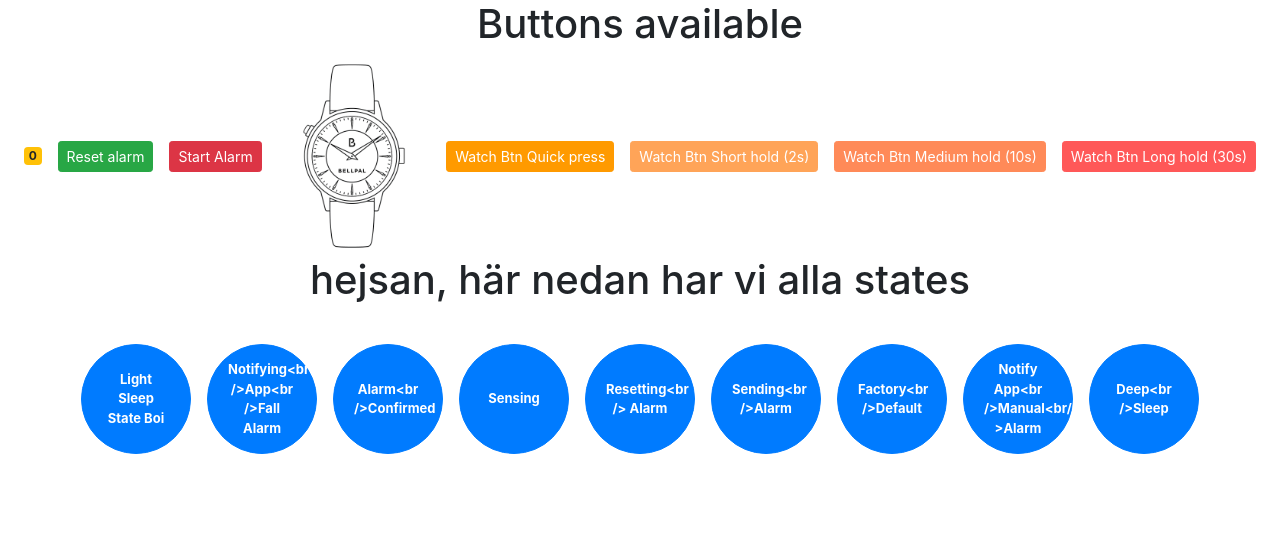
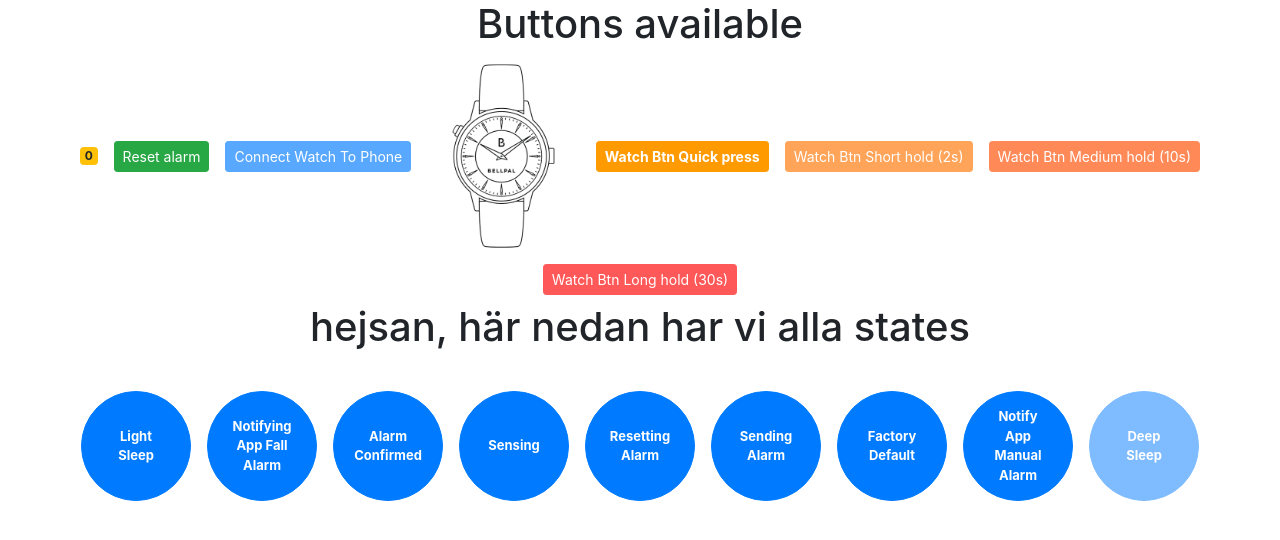
Before and after one commit to duriumm/Bellpal-react-website, a React (Create React App) app: page / in a window 1280 px wide. Shown: the top 540 px of the page. Built offline with nearby package versions, Linux system fonts and the light colour scheme.

Commit message:
Statebuttons change opacity based on stateChange. Watch btns have bold text on enabled. Timer on 120 sec in factory state, then goes back to deep sleep state

```diff
--- a/src/App.css
+++ b/src/App.css
@@ -14,14 +14,10 @@ img {
   padding: 14px 20px;
   border-radius: 55px;
   font-size: 13px;
-  /* word-break: break-word; // This didnt work either. Word still goes outside circle */
   font-weight: bold;
   text-align: center;
-}
-
-/* This didnt work :( */
-#testing {
-  width: 500;
+  white-space: normal !important;
+  word-wrap: break-word;
 }
 
 .btn-Quick-Press {
--- a/src/components/buttonBar.jsx
+++ b/src/components/buttonBar.jsx
@@ -15,15 +15,15 @@ const ENUMSTATE = {
 };
  /// CHECK HERE /// CHECK HERE /// CHECK HERE /// CHECK HERE /// CHECK HERE /// CHECK HERE /// CHECK HERE
 const newArrayInsteadOfMap = [
-  { btnId: "lightSleepStateBtn", textOnBtn: "Light Sleep State Boi"},
-  { btnId: "notifyingAppFallAlarmStateBtn", textOnBtn: "Notifying<br />App<br />Fall Alarm"},
-  { btnId: "alarmConfirmedStateBtn", textOnBtn: "Alarm<br />Confirmed"},
+  { btnId: "lightSleepStateBtn", textOnBtn: "Light Sleep"},
+  { btnId: "notifyingAppFallAlarmStateBtn", textOnBtn: "Notifying App Fall Alarm"},
+  { btnId: "alarmConfirmedStateBtn", textOnBtn: "Alarm Confirmed"},
   { btnId: "sensingStateBtn", textOnBtn: "Sensing"},
-  { btnId: "resettingAlarmStateBtn", textOnBtn: "Resetting<br /> Alarm"},
-  { btnId: "sendingAlarmStateBtn", textOnBtn: "Sending<br />Alarm"},
-  { btnId: "factoryDefaultStateBtn", textOnBtn: "Factory<br />Default"},
-  { btnId: "notifyingAppManualAlarmStateBtn", textOnBtn: "Notify App<br />Manual<br/ >Alarm"},
-  { btnId: "deepSleepStateBtn", textOnBtn: "Deep<br />Sleep"}
+  { btnId: "resettingAlarmStateBtn", textOnBtn: "Resetting Alarm"},
+  { btnId: "sendingAlarmStateBtn", textOnBtn: "Sending Alarm"},
+  { btnId: "factoryDefaultStateBtn", textOnBtn: "Factory Default"},
+  { btnId: "notifyingAppManualAlarmStateBtn", textOnBtn: "Notify App Manual Alarm"},
+  { btnId: "deepSleepStateBtn", textOnBtn: "Deep Sleep"}
 
 ];
 
@@ -35,11 +35,9 @@ const ButtonBar = () => {
   const [intervalId, setIntervalId] = useState(null);
   const [currentState, setCurrentState] = useState(ENUMSTATE.DEEP_SLEEP_STATE); // Sätts denna på varje re-render
   const [previousButton, setPreviousButton] = useState(null);
+  const [deepSleepTimer, setDeepSleepTimer] = useState(null);
 
-  const changeOpacityAndStateOnClick = (buttonInputId) => {
-    if (previousButton != null) { document.getElementById(previousButton).style.opacity = 1.0; } // Sätter förra knappens opacity till 1.0 för att markera EJ vald (MUTATION!?)}
-    document.getElementById(buttonInputId).style.opacity = 0.5; // Sätter nuvarande knapp till 0.5 för att markera att den är val (MUTATION!?)
-    setPreviousButton(buttonInputId); // Sätter nuvarande knapp till previous button för att kunna access den senare
+  const changeStateOnClick = (buttonInputId) => {
 
     // Gör om detta så inputen från varje knapp är sin egen state så behövs bara 1 setCurrentState(stateInput)
     if      (buttonInputId === "lightSleepStateBtn")             { setCurrentState(ENUMSTATE.LIGHT_SLEEP_STATE);                }
@@ -53,10 +51,20 @@ const ButtonBar = () => {
     else if (buttonInputId === "deepSleepStateBtn")              { setCurrentState(ENUMSTATE.DEEP_SLEEP_STATE);                 }
   };
 
+  const changeOpacityOnStateButton = (buttonId) => {
+    if (previousButton != null) { document.getElementById(previousButton).style.opacity = 1.0; }
+    document.getElementById(buttonId).style.opacity = 0.5;
+    setPreviousButton(buttonId);
+  };
+
   // Enable and Disable buttons each time currentState is being changed
   useEffect(() => {
     console.log("Current state in useEffect but BEFORE check: "+currentState);
     if(currentState === ENUMSTATE.DEEP_SLEEP_STATE){
+      setDeepSleepTimer(clearTimeout(deepSleepTimer));
+      changeOpacityOnStateButton("deepSleepStateBtn");
+
+      disableButton("ConnectWatchToPhone");
       enableButton("QuickPress"); // Enters factory default
       disableButton("ShortHold");
       disableButton("MediumHold");
@@ -64,48 +72,83 @@ const ButtonBar = () => {
       // TO-DO - either here or other place. Turn off the alarm.
     }
     else if(currentState === ENUMSTATE.FACTORY_DEFAULT_STATE){
+      changeOpacityOnStateButton("factoryDefaultStateBtn");
+      // TO-DO - Make watch LED blink accordingly to state (blue,null)
+
+      setDeepSleepTimer(setTimeout(() => setCurrentState(ENUMSTATE.DEEP_SLEEP_STATE), 120000)); // Changes back to deepSleep state after 120 sec
+
+      enableButton("ConnectWatchToPhone");
       disableButton("QuickPress");
       disableButton("ShortHold");
       disableButton("MediumHold");
       disableButton("LongHold");
     }
     else if(currentState === ENUMSTATE.SENSING_STATE){
+
+      setDeepSleepTimer(clearTimeout(deepSleepTimer)); // Clear timer so we dont go back to deep sleep state
+      changeOpacityOnStateButton("sensingStateBtn");
+
+      disableButton("ConnectWatchToPhone");
       disableButton("QuickPress");  // Man får grönt ljus men ingen action
       enableButton("ShortHold");    // Man får grönt ljus och vid 10s trigarr man manual alarm
       disableButton("MediumHold");  // Man får grönt ljus men ingen action
       enableButton("LongHold");     // Man får grönt ljus och gör factory reset efter 30s
     }
     else if(currentState === ENUMSTATE.LIGHT_SLEEP_STATE){
+      setDeepSleepTimer(clearTimeout(deepSleepTimer)); // Clear timer so we dont go back to deep sleep state
+      changeOpacityOnStateButton("lightSleepStateBtn");
+
+      disableButton("ConnectWatchToPhone");
       disableButton("QuickPress");  // Man får grönt ljus men ingen action
       enableButton("ShortHold");    // Man får grönt ljus och vid 10s trigarr man manual alarm
       disableButton("MediumHold");  // Man får grönt ljus men ingen action
       enableButton("LongHold");     // Man får grönt ljus och gör factory reset efter 30s
     }
     else if(currentState === ENUMSTATE.NOTIFYING_APP_FALL_ALARM_STATE){
+      setDeepSleepTimer(clearTimeout(deepSleepTimer)); // Clear timer so we dont go back to deep sleep state
+      changeOpacityOnStateButton("notifyingAppFallAlarmStateBtn");
+
+      disableButton("ConnectWatchToPhone");
       disableButton("QuickPress");
       disableButton("ShortHold");
       enableButton("MediumHold");   // Reset alarm
       enableButton("LongHold");     // Factory reset watch
     }
     else if(currentState === ENUMSTATE.NOTIFYING_APP_MANUAL_ALARM_STATE){
+      setDeepSleepTimer(clearTimeout(deepSleepTimer)); // Clear timer so we dont go back to deep sleep state
+      changeOpacityOnStateButton("notifyingAppManualAlarmStateBtn");
+
+      disableButton("ConnectWatchToPhone");
       disableButton("QuickPress");
       disableButton("ShortHold");
       enableButton("MediumHold");   // Reset alarm
       enableButton("LongHold");     // Factory reset watch
     }
     else if(currentState === ENUMSTATE.SENDING_ALARM_STATE){
+      setDeepSleepTimer(clearTimeout(deepSleepTimer)); // Clear timer so we dont go back to deep sleep state
+      changeOpacityOnStateButton("sendingAlarmStateBtn");
+
+      disableButton("ConnectWatchToPhone");
       disableButton("QuickPress");
       disableButton("ShortHold");
       enableButton("MediumHold");   // Reset alarm
       enableButton("LongHold");     // Factory reset watch
     }
     else if(currentState === ENUMSTATE.ALARM_CONFIRMED_STATE){
+      setDeepSleepTimer(clearTimeout(deepSleepTimer)); // Clear timer so we dont go back to deep sleep state
+      changeOpacityOnStateButton("alarmConfirmedStateBtn");
+
+      disableButton("ConnectWatchToPhone");
       disableButton("QuickPress");
       disableButton("ShortHold");
       enableButton("MediumHold");   // Reset alarm
       enableButton("LongHold");     // Factory reset watch
     }
     else if(currentState === ENUMSTATE.RESETTING_ALARM_STATE){
+      setDeepSleepTimer(clearTimeout(deepSleepTimer)); // Clear timer so we dont go back to deep sleep state
+      changeOpacityOnStateButton("resettingAlarmStateBtn");
+
+      disableButton("ConnectWatchToPhone");
       disableButton("QuickPress");
       disableButton("ShortHold");
       disableButton("MediumHold");
@@ -114,12 +157,8 @@ const ButtonBar = () => {
   },[currentState]);
 
 
-  const handleOnAlarmClick = () => {
-    setAlarmed(true);
-    const id = setInterval(() => {
-      setCounter((counter) => counter + 1);
-    }, 1000);
-    setIntervalId(id);
+  const connectWatchToPhone = () => {
+    setCurrentState(ENUMSTATE.SENSING_STATE);
   };
 
   const handleOnResetAlarmClick = () => {
@@ -132,15 +171,18 @@ const ButtonBar = () => {
 
   const enableButton = (buttonId) => {
     document.getElementById(buttonId).disabled = false;
+    document.getElementById(buttonId).style.fontWeight = "bold";
   };
   const disableButton = (buttonId) => {
     document.getElementById(buttonId).disabled = true;
+    document.getElementById(buttonId).style.fontWeight = "normal";
   };
 
   const handleOnWatchButton_QuickPress = () => {
     // TO-DO - If we are in deep sleep state, this buttonpress should take us to Factory default state
     //setCurrentState(ENUMSTATE.LIGHT_SLEEP_STATE);
-    console.log("current enumstate is: " + currentState);
+    setCurrentState(ENUMSTATE.FACTORY_DEFAULT_STATE);
+    console.log("We pressed quikcpress and entered factory default state");
 
   };
 
@@ -177,45 +219,7 @@ const ButtonBar = () => {
 
 
 
-  // "DETTA E TYP MAIN HEHHEH"
-
-
-  // if(isFirstTimeRendering === true){
-  //   console.log("first time rendering!");
-  //   setIsFirstTimeRendering(false);
-  // }
-  // else if(isFirstTimeRendering === false){
-  //   console.log("NOT first time rendering!");
-  //   //startInitDeepSleepState();
-  //   testDisableButtons("QuickPress");
-  // }
-
-  //changeWatchButtonsBasedOnState();
-
-  // startInitDeepSleepState();
-  // enableButton("ShortHold");
-  // //changeButtonBasedOnState("ShortHold");
-  // if(currentState == ENUMSTATE.DEEP_SLEEP_STATE) {
-  //   console.log("we are in DEEP SLEEP state bruh");
-  //   disableButton("ShortHold");
-  //   disableButton("MediumHold");
-  //   disableButton("LongHold");
-  //   enableButton = ("QuickPress");
-
-  // // Quick press = Go to factory default state
-  // // Short hold  = NO change at all (gray out)
-  // // Medium hold = NO change at all (gray out)
-  // // Long hold   = NO change at all (gray out)
-  // }
-
-
-
-  // Denna if sats kör på varje RE-render av något objekt
-  // if(counter >= 30){
-  //   clearInterval(intervalId);
-  // }
   console.log("Actual active state is: " + currentState);
-  //changeWatchButtonsBasedOnState();
 
   return (
     <div>
@@ -227,10 +231,11 @@ const ButtonBar = () => {
         Reset alarm
       </button>
       <button
-        onClick={() => handleOnAlarmClick()}
-        className="btn btn-danger btn-sm m-2"
+        id="ConnectWatchToPhone"
+        onClick={() => connectWatchToPhone()}
+        className="btn btn-primary btn-sm m-2"
       >
-        Start Alarm
+        Connect Watch To Phone
       </button>
       <img src="BellpalWatch.png"></img>
       <button
@@ -270,7 +275,7 @@ const ButtonBar = () => {
         return (
           <StateButton
             id={stateBtnObject.btnId}
-            changeOpacityAndStateOnClick={changeOpacityAndStateOnClick}
+            changeStateOnClick={changeStateOnClick}
             text={stateBtnObject.textOnBtn}
           />
         );
--- a/src/components/stateButton.jsx
+++ b/src/components/stateButton.jsx
@@ -1,10 +1,10 @@
 import React from "react";
 
-const StateButton = ({ id, changeOpacityAndStateOnClick, text}) => {
+const StateButton = ({ id, changeStateOnClick, text}) => {
   return (
     <button
       id={id}
-      onClick={() => changeOpacityAndStateOnClick(id)}
+      onClick={() => changeStateOnClick(id)}
       type="button"
       className="btn btn-primary btn-circle btn-xl m-2"
       // Style skriver över app.css styles :)
```
